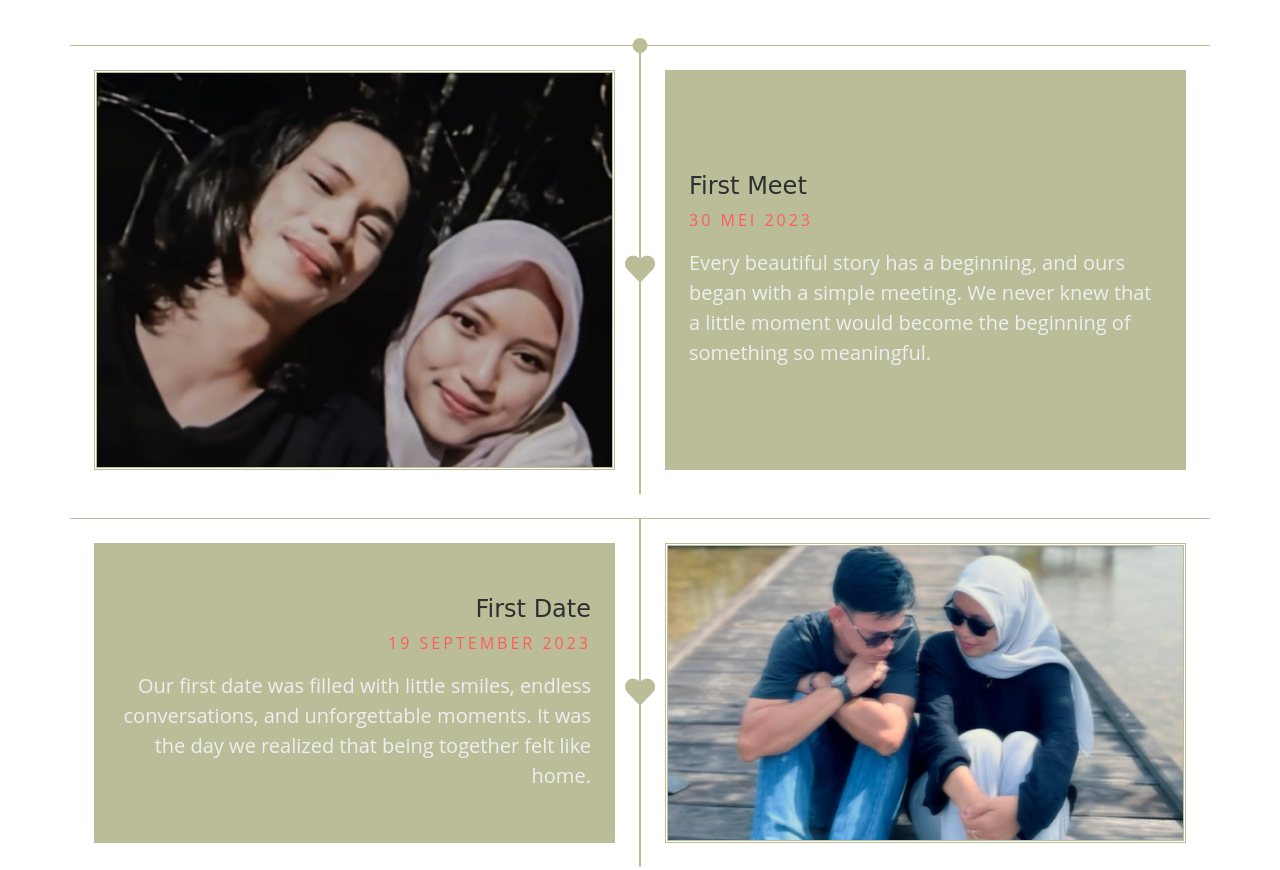
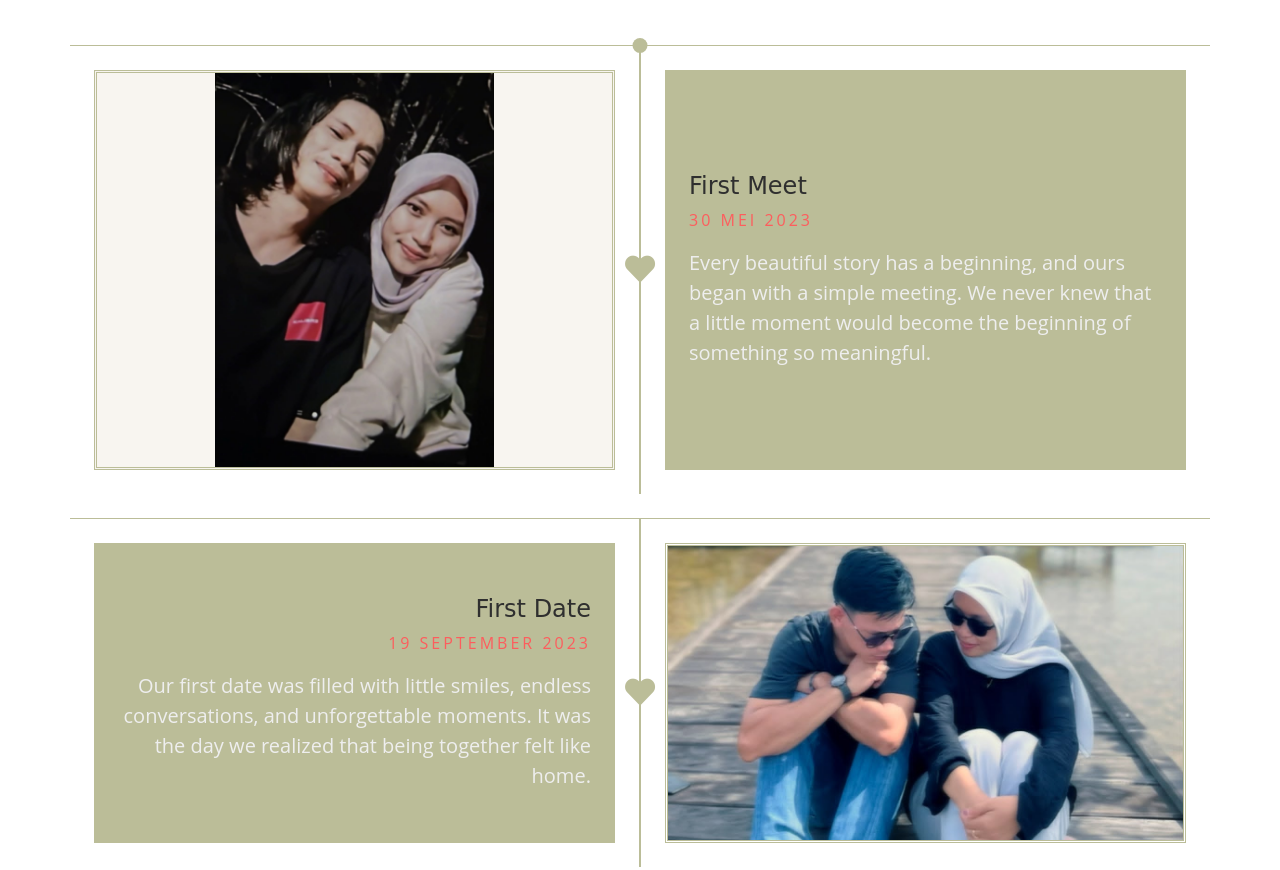
Before and after one commit to alenruben/YulvaWeddingInvitation, a plain HTML site: page main.html in a window 1280 px wide. Shown: the part 3644-4514 px from the top of the page. Drawn offline with nearby package versions, Linux system fonts and the light colour scheme; files whose address does not match are found by name.

Commit message:
Update main.html

```diff
--- a/main.html
+++ b/main.html
@@ -741,8 +741,9 @@
 #weddingStory .story-1 {
     width: 100%;
     height: 400px;
-    object-fit: cover;
-    object-position: 50% 0%;
+    object-fit: contain;
+    object-position: center center;
+    background-color: #f8f5f0;
 }
 
     /* Foto First Date */
```
